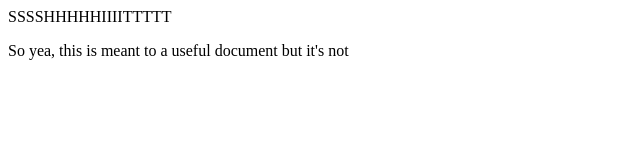
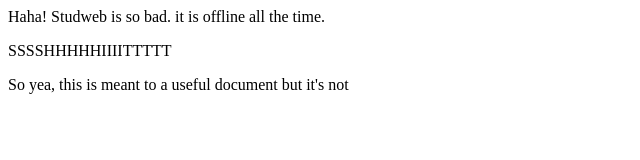
Before and after one commit to halorgium/team44, a plain HTML site: page web/hello.html in a window 1280 px wide. Shown: the whole page, without its empty margins (0-640 px from the left). Drawn offline with Linux system fonts and the light colour scheme.

Commit message:
studweb (aka linux1) is bad

```diff
--- a/web/hello.html
+++ b/web/hello.html
@@ -2,7 +2,7 @@
 <body>
 
 
-
+<p>Haha! Studweb is so bad. it is offline all the time.</p>
 
 <p> SSSSHHHHHIIIITTTTT </P>
 <p> So yea, this is meant to a useful document but it's not</p>
```
